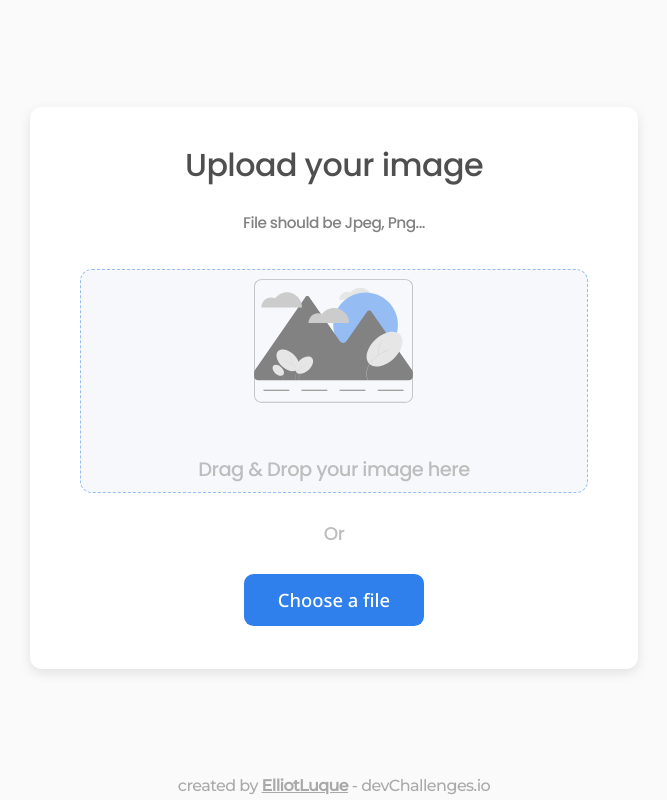
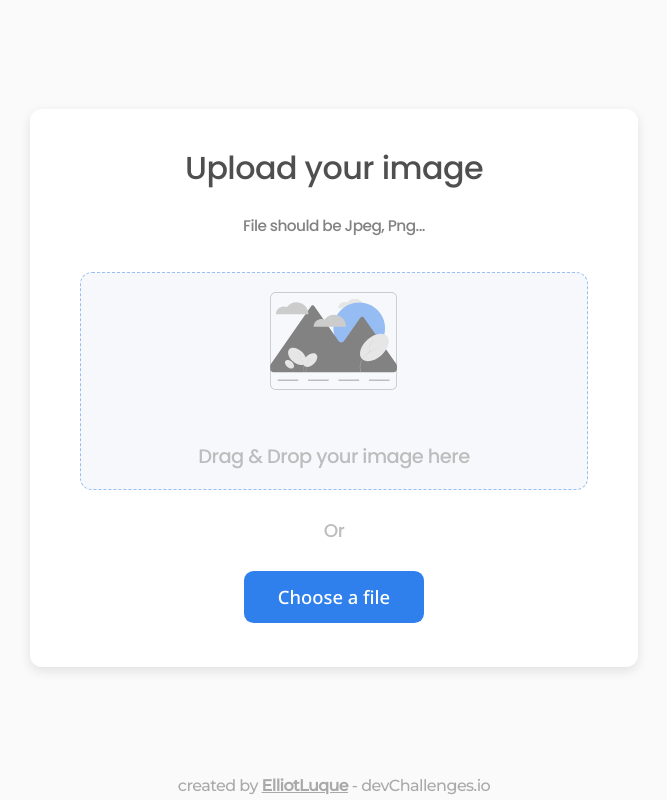
Before and after one commit to ElliotLuque/image-uploader, an Angular app in the folder src/frontend/image-uploader-front/: page / in a window 1280 px wide. Shown: the whole page, without its empty margins (306-973 px from the left). Built offline with nearby package versions, Linux system fonts and the light colour scheme.

Commit message:
SEO fixes

```diff
--- a/src/frontend/image-uploader-front/src/app/components/image-upload/image-upload.component.html
+++ b/src/frontend/image-uploader-front/src/app/components/image-upload/image-upload.component.html
@@ -8,7 +8,7 @@
   </header>
   <div class="card-container">
     <section class="image-uploader" appDragDrop (fileDropped)="fileDropped($event)">
-      <img draggable="false" class="image-drag-drop" src="./assets/image.svg" alt="img"/>
+      <img width="100" height="100" draggable="false" class="image-drag-drop" src="./assets/image.svg" alt="img"/>
       <input #fileInput style="display: none" (change)="onFileInput($event)" type="file" accept=".jpg, .jpeg, .png">
       <p class="image-uploader-description">Drag & Drop your image here</p>
     </section>
--- a/src/frontend/image-uploader-front/src/app/components/image-uploaded-successfully/image-uploaded-successfully.component.html
+++ b/src/frontend/image-uploader-front/src/app/components/image-uploaded-successfully/image-uploaded-successfully.component.html
@@ -8,7 +8,7 @@
     <h1>Uploaded Successfully!</h1>
   </header>
   <div class="card-container">
-    <img class="uploaded-image" src="{{ link }}" alt="Image"/>
+    <img width="100" height="100" class="uploaded-image" src="{{ link }}" alt="Image"/>
     <div class="image-link-container">
       <p class="image-link-text">{{ link }}</p>
       <button class="image-link-copy" (click)="copyToClipboard(link)">Copy Link</button>
--- a/src/frontend/image-uploader-front/src/index.html
+++ b/src/frontend/image-uploader-front/src/index.html
@@ -14,7 +14,7 @@
   <link href="https://fonts.googleapis.com/css2?family=Montserrat:wght@500&family=Noto+Sans:wght@500&family=Poppins:wght@500&display=swap" rel="stylesheet">
 
   <!-- FontAwesome -->
-  <script src="https://kit.fontawesome.com/f4b99e5e94.js" crossorigin="anonymous"></script>
+  <script async src="https://kit.fontawesome.com/f4b99e5e94.js" crossorigin="anonymous"></script>
 </head>
 <body>
 <app-root></app-root>
```
